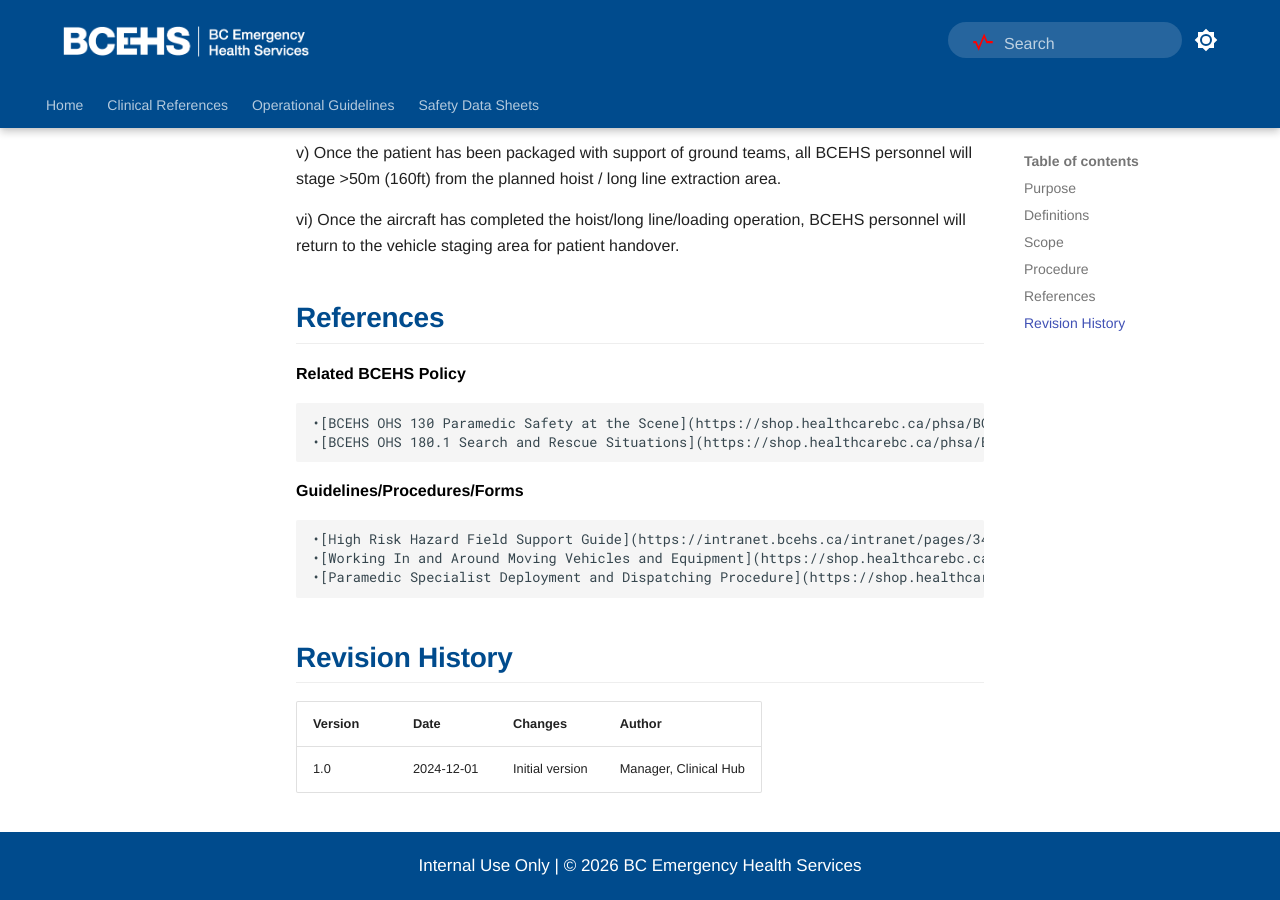
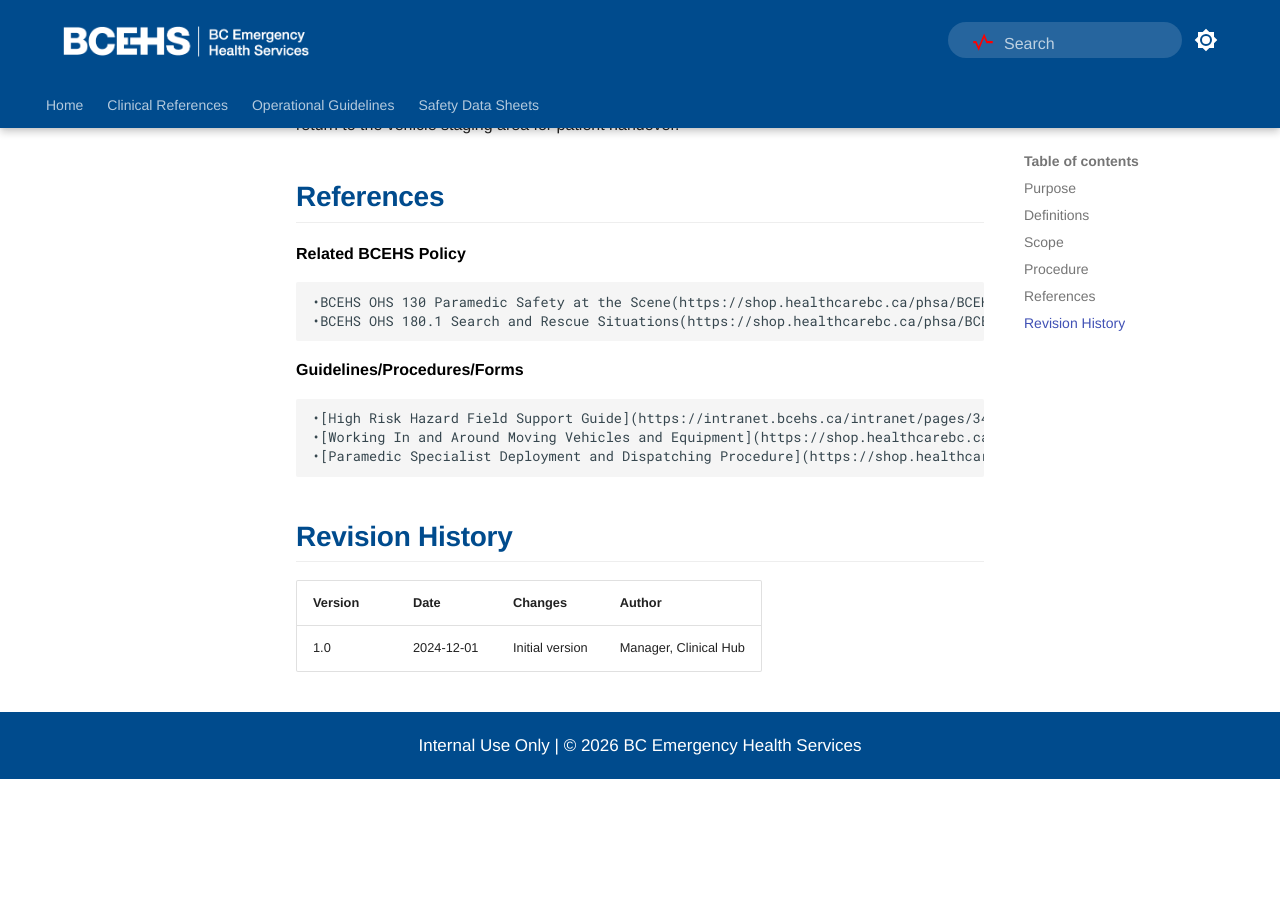
Before and after one commit to bcehsclinicalhub/TangoBot, an MkDocs documentation site: the page built from docs/operational/urban-wildland-interface-sar-events.md, in a window 1280 px wide and 900 px high, scrolled down 2779 px. Built offline with MkDocs 1.6.1 and Material for MkDocs 9.7.7, drawn with Linux system fonts in a browser that asks for light colours; after the commit the page ends 3558 px from its top, so only the background shows below that; some of the changed lines change nothing that is shown; some of the changed text lies outside the part shown.

```diff
--- a/docs/operational/urban-wildland-interface-sar-events.md
+++ b/docs/operational/urban-wildland-interface-sar-events.md
@@ -66,11 +66,6 @@
     * If any safety concerns, contact Paramedic Specialist at **(604-829-4099)**
     * Review handbook for more information
 
-    - If any safety concerns, contact Paramedic Specialist at **(604-829-4099)**
-    - Review handbook for more information
-
-If any safety concerns, contact Paramedic Specialist at (604-829-4099). Review handbook for more information.
-
 iii) Request that the responsible channel operator contact responding / on-scene crews over the air to confirm safety direction with CliniCall.
 
 iv) Contact the OCUC assigned to the call to discuss scene safety responsibilities if no TNG resource is responding or if the OCUC will arrive before the TNG resource.
@@ -105,8 +100,8 @@
 
 **Related BCEHS Policy**
 
-    •[BCEHS OHS 130 Paramedic Safety at the Scene](https://shop.healthcarebc.ca/phsa/BCEHS/Clinical%20Operations/C-04-11-85066.pdf){:target="_blank .external-link}
-    •[BCEHS OHS 180.1 Search and Rescue Situations](https://shop.healthcarebc.ca/phsa/BCEHS/Clinical%20Operations/C-04-12-85214.pdf){:target="_blank .external-link}
+    •BCEHS OHS 130 Paramedic Safety at the Scene(https://shop.healthcarebc.ca/phsa/BCEHS/Clinical%20Operations/C-04-11-85066.pdf){:target="_blank .external-link}.
+    •BCEHS OHS 180.1 Search and Rescue Situations(https://shop.healthcarebc.ca/phsa/BCEHS/Clinical%20Operations/C-04-12-85214.pdf){:target="_blank .external-link}.
 
 **Guidelines/Procedures/Forms**
 
```
